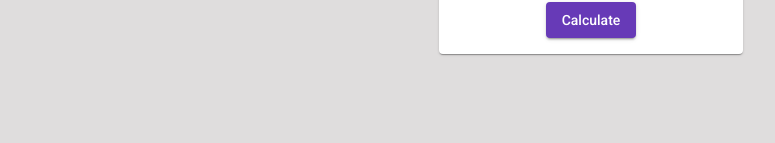
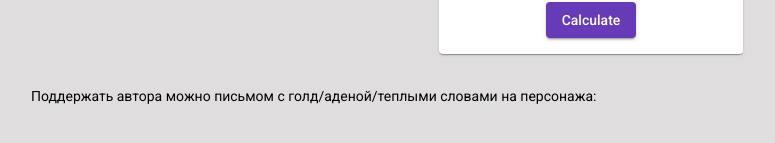
Before and after one commit to Zephyris94/aster-calc-front, an Angular app: page /main in a window 1280 px wide. Shown: the part 307-450 px from the top of the page, without its empty margins (49-824 px from the left). Built offline with nearby package versions, Linux system fonts and the light colour scheme; no server answers.

Commit message:
added msg

```diff
--- a/src/app/Components/main/main.component.html
+++ b/src/app/Components/main/main.component.html
@@ -1,4 +1,5 @@
 <div class="main-container">
   <app-request-form class="top-box"></app-request-form>
   <app-result class="bottom-box"></app-result>
+  <p>Поддержать автора можно письмом с голд/аденой/теплыми словами на персонажа:</p>
 </div>
```
